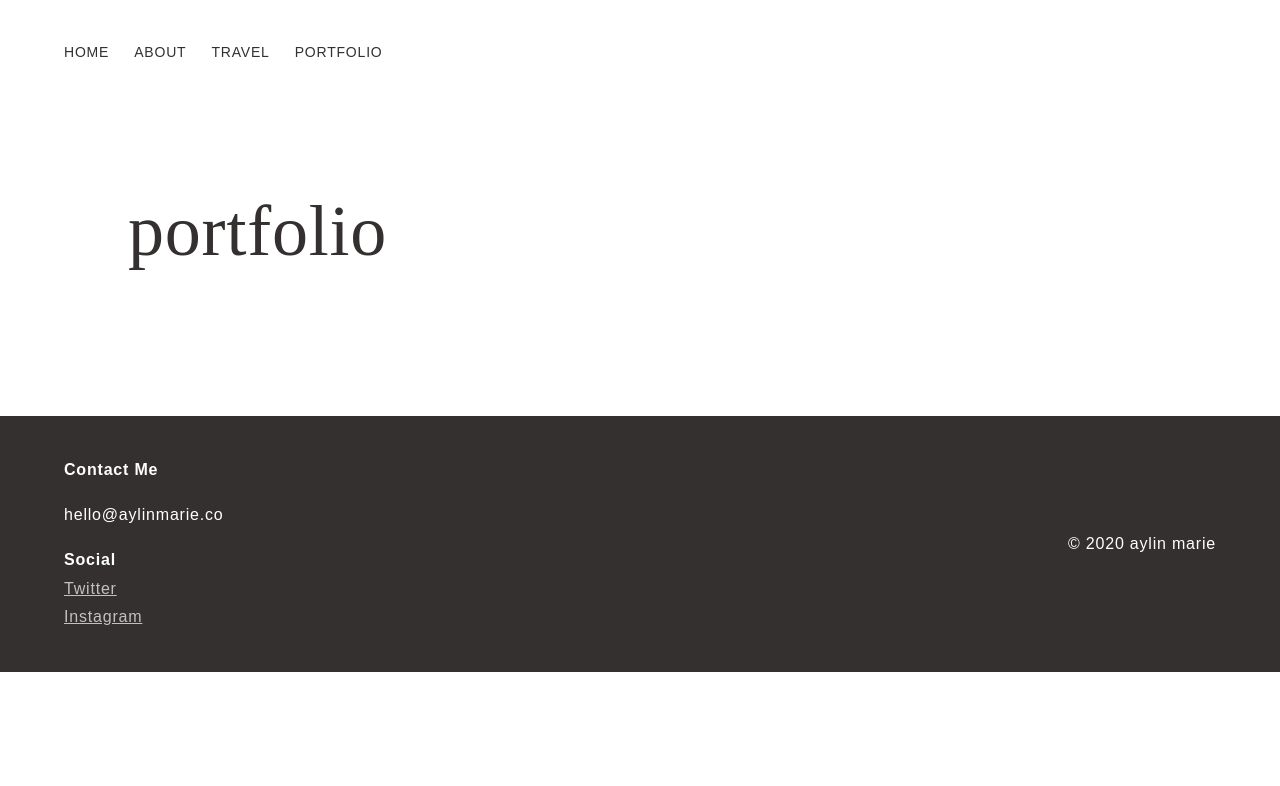
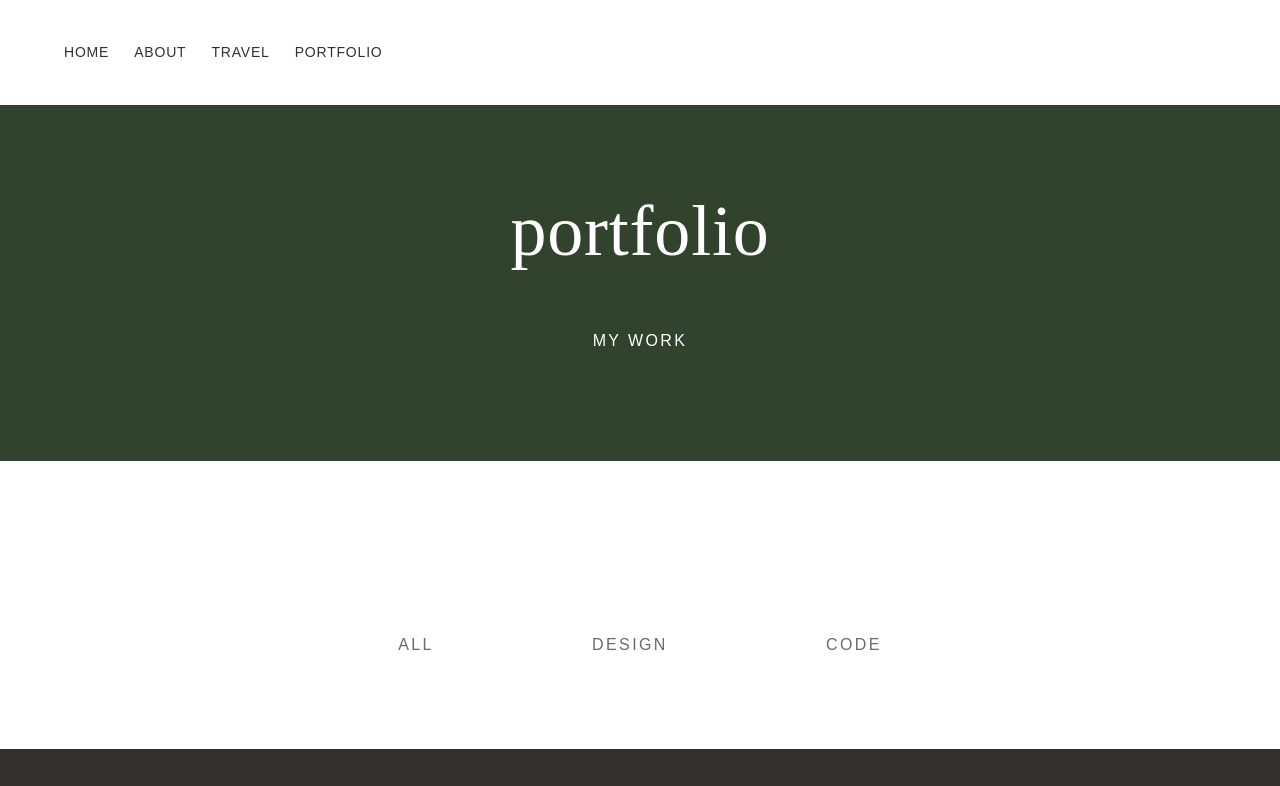
Before and after one commit to aylinmarie/Aylin-Portfolio, a Gatsby site: page /portfolio in a window 1280 px wide. Shown: the top 786 px of the page. Built offline with nearby package versions, Linux system fonts and the light colour scheme; Gatsby itself is replaced by a stand-in of ours; a web font is replaced by a local one.

Commit message:
Set up portfolio nav

```diff
--- a/src/pages/portfolio.js
+++ b/src/pages/portfolio.js
@@ -3,11 +3,21 @@ import React from "react"
 import Layout from "../components/layout"
 import SEO from "../components/seo"
 
+import stylesheet from './portfolio.module.less'
+
 const Portfolio = () => (
   <Layout>
     <SEO title="Portfolio" />
+    <section className={stylesheet.banner}>
+      <h1>Portfolio</h1>
+      <p className="h3">My work</p>
+    </section>
     <section>
-      <h1>Portfolio</h1>
+      <ul className={stylesheet.nav}>
+        <li><a className="h3" href="#all">All</a></li>
+        <li><a className="h3" href="#design">Design</a></li>
+        <li><a className="h3" href="#code">Code</a></li>
+      </ul>
     </section>
   </Layout>
 )
--- /dev/null
+++ b/src/pages/portfolio.module.less
@@ -0,0 +1,23 @@
+@import '../styles/tokens.less';
+
+.banner {
+    background-color: @green;
+    text-align: center;
+
+    * {
+        color: white;
+    }
+}
+
+.nav {
+    display: flex;
+    justify-content: space-evenly;
+    max-width: 800px;
+    margin: auto;
+    list-style-type: none;
+    padding: 0;
+
+    a {
+        text-decoration: none;
+    }
+}
```
